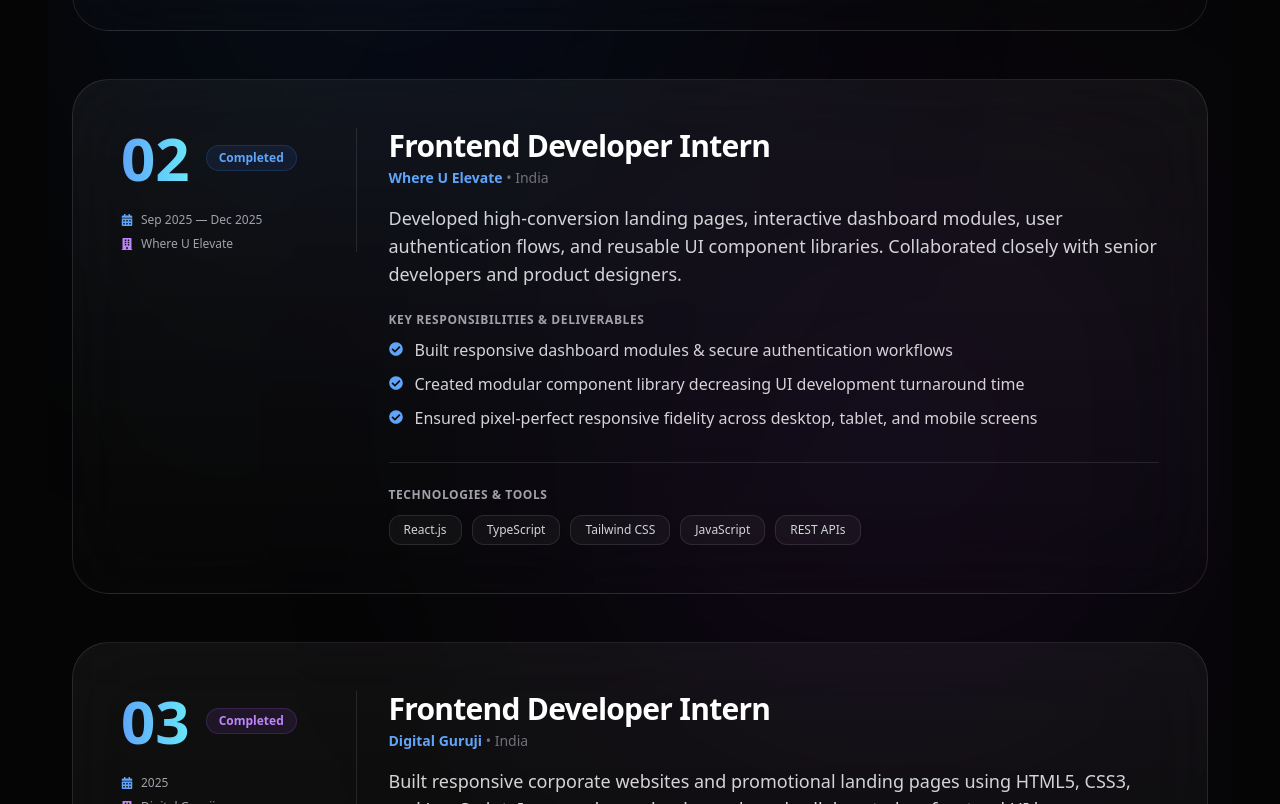
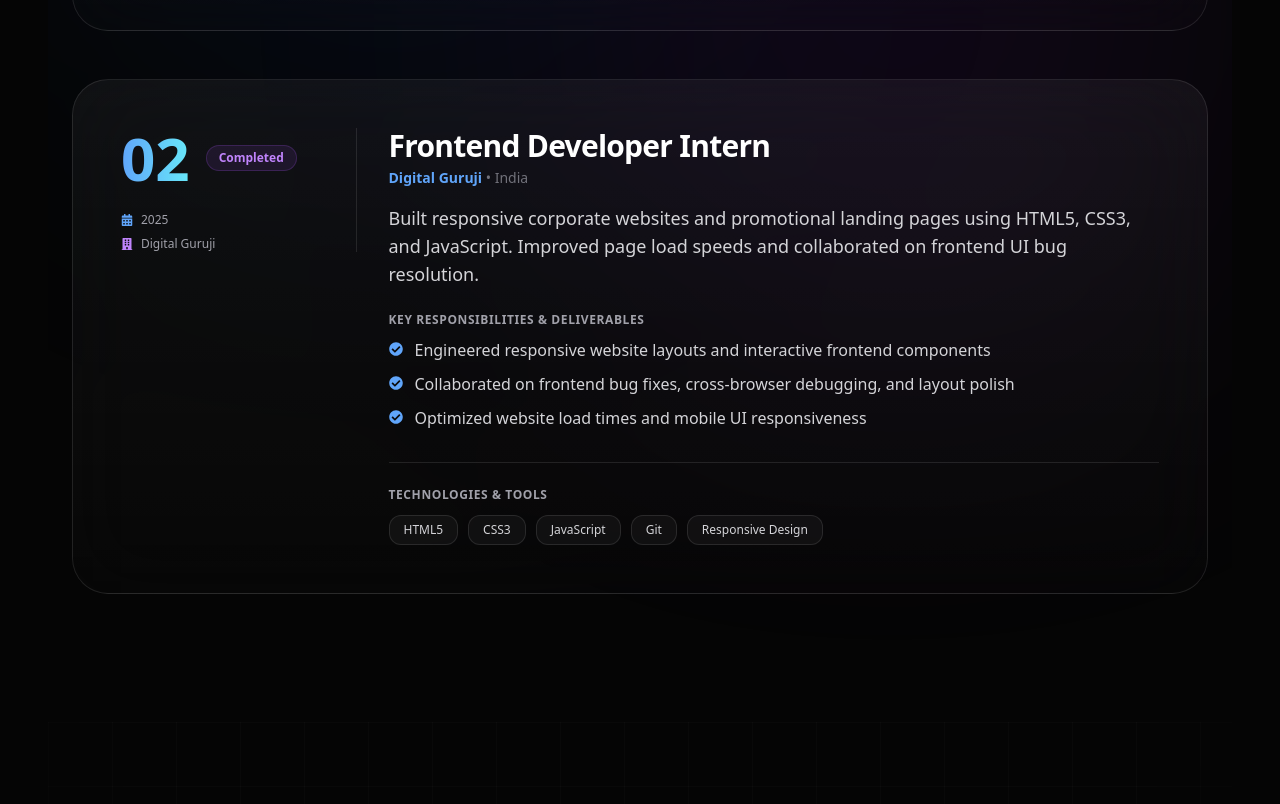
Before and after one commit to mr-raushan/Raushan-portfolio, a React (Vite) app: page / in a window 1280 px wide. Shown: the part 4336-5140 px from the top of the page. Built offline with nearby package versions, Linux system fonts and the light colour scheme.

Commit message:
code change

```diff
--- a/src/components/Experience.jsx
+++ b/src/components/Experience.jsx
@@ -16,7 +16,7 @@ const experiences = [
     role: "Software Engineer",
     company: "Where U Elevate",
     location: "India",
-    duration: "Jan 2026 — Present",
+    duration: "Sep 2025 — Present",
     status: "Current Role",
     statusColor: "bg-emerald-500/10 border-emerald-500/20 text-emerald-400",
     description:
@@ -36,25 +36,25 @@ const experiences = [
       "Tailwind CSS",
     ],
   },
+  // {
+  //   number: "02",
+  //   role: "Frontend Developer Intern",
+  //   company: "Where U Elevate",
+  //   location: "India",
+  //   duration: "Sep 2025 — Dec 2025",
+  //   status: "Completed",
+  //   statusColor: "bg-blue-500/10 border-blue-500/20 text-blue-400",
+  //   description:
+  //     "Developed high-conversion landing pages, interactive dashboard modules, user authentication flows, and reusable UI component libraries. Collaborated closely with senior developers and product designers.",
+  //   achievements: [
+  //     "Built responsive dashboard modules & secure authentication workflows",
+  //     "Created modular component library decreasing UI development turnaround time",
+  //     "Ensured pixel-perfect responsive fidelity across desktop, tablet, and mobile screens",
+  //   ],
+  //   tech: ["React.js", "TypeScript", "Tailwind CSS", "JavaScript", "REST APIs"],
+  // },
   {
     number: "02",
-    role: "Frontend Developer Intern",
-    company: "Where U Elevate",
-    location: "India",
-    duration: "Sep 2025 — Dec 2025",
-    status: "Completed",
-    statusColor: "bg-blue-500/10 border-blue-500/20 text-blue-400",
-    description:
-      "Developed high-conversion landing pages, interactive dashboard modules, user authentication flows, and reusable UI component libraries. Collaborated closely with senior developers and product designers.",
-    achievements: [
-      "Built responsive dashboard modules & secure authentication workflows",
-      "Created modular component library decreasing UI development turnaround time",
-      "Ensured pixel-perfect responsive fidelity across desktop, tablet, and mobile screens",
-    ],
-    tech: ["React.js", "TypeScript", "Tailwind CSS", "JavaScript", "REST APIs"],
-  },
-  {
-    number: "03",
     role: "Frontend Developer Intern",
     company: "Digital Guruji",
     location: "India",
```
